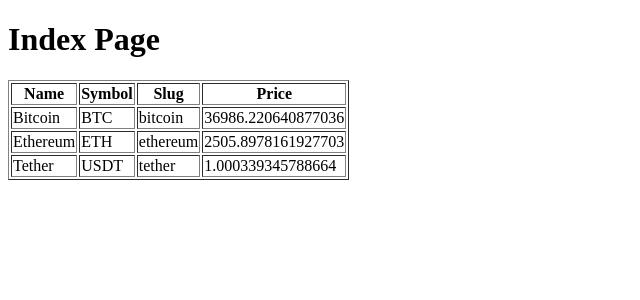
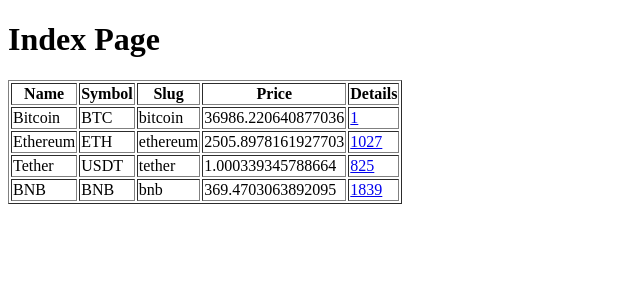
Before and after one commit to wonder95/nuxt3-demo, a Nuxt app: page / in a window 1280 px wide. Shown: the top 300 px of the page, without its empty margins (0-640 px from the left). Built offline with nearby package versions, Linux system fonts and the light colour scheme.

Commit message:
Add link to listing table on main page.

```diff
--- a/pages/index.vue
+++ b/pages/index.vue
@@ -8,25 +8,28 @@
           <th>Symbol</th>
           <th>Slug</th>
           <th>Price</th>
+          <th>Details</th>
         </tr>
         <tr v-for="currency in data" :key="id">
           <td>{{ currency.name }}</td>
           <td>{{ currency.symbol }}</td>
           <td>{{ currency.slug }}</td>
           <td>{{ currency.quote.USD.price }}</td>
+          <td><NuxtLink :to="'/currency/' + currency.id">{{ currency.id }}</NuxtLink></td>
         </tr>
     </thead>
   </table>
 </template>
 
 <script>
+import { ref } from 'vue';
+
 export default {
   name: 'CurrencyList',
   props: {
   },
   setup() {
-    const data = ref(
-    [
+    const data = [
       {
         "id": 1,
         "name": "Bitcoin",
@@ -202,8 +205,50 @@
           }
         }
       },
-    ]
-  );
+      {
+        "id": 1839,
+        "name": "BNB",
+        "symbol": "BNB",
+        "slug": "bnb",
+        "num_market_pairs": 663,
+        "date_added": "2017-07-25T00:00:00.000Z",
+        "tags": [
+          "marketplace",
+          "centralized-exchange",
+          "payments",
+          "smart-contracts",
+          "binance-smart-chain",
+          "alameda-research-portfolio",
+          "multicoin-capital-portfolio",
+          "moonriver-ecosystem"
+        ],
+        "max_supply": 165116760,
+        "circulating_supply": 165116760.89,
+        "total_supply": 165116760.89,
+        "platform": null,
+        "cmc_rank": 4,
+        "self_reported_circulating_supply": null,
+        "self_reported_market_cap": null,
+        "last_updated": "2022-01-31T04:13:00.000Z",
+        "quote": {
+          "USD": {
+            "price": 369.4703063892095,
+            "volume_24h": 1318563252.713108,
+            "volume_change_24h": 0.8525,
+            "percent_change_1h": -0.0671048,
+            "percent_change_24h": -3.6054543,
+            "percent_change_7d": -0.95969062,
+            "percent_change_30d": -28.67319455,
+            "percent_change_60d": -40.028663,
+            "percent_change_90d": -32.73849504,
+            "market_cap": 61005740236.02214,
+            "market_cap_dominance": 3.6537,
+            "fully_diluted_market_cap": 61005739907.19,
+            "last_updated": "2022-01-31T04:13:00.000Z"
+          }
+        }
+      }
+    ];
     const loading = ref(true);
     const error = ref(null);
 
```
